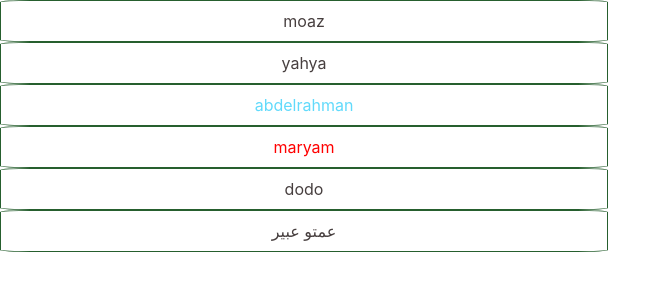
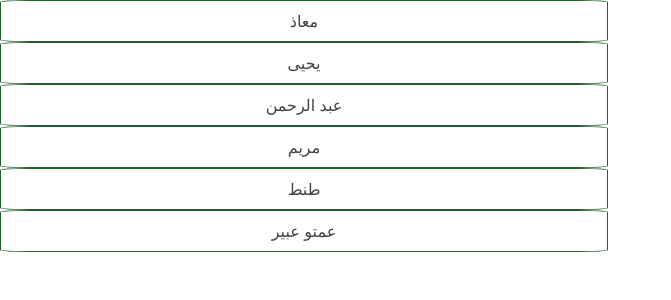
Before and after one commit to Moaaz-l/The-call-to-God-1, a React (Create React App) app: page / in a window 1280 px wide. Shown: the top 300 px of the page, without its empty margins (0-671 px from the left). Built offline with nearby package versions, Linux system fonts and the light colour scheme.

Commit message:
first commit

```diff
--- a/src/App.js
+++ b/src/App.js
@@ -3,7 +3,7 @@
 import Welcome from "./components/welcome";
 
 function App() {
-  const Name = ["moaz", "yahya", "abdelrahman", "maryam", "dodo","عمتو عبير"];
+  const Name = ["معاذ", "يحيى", "عبد الرحمن", "مريم", "طنط","عمتو عبير"];
   return (
     <div className="App">
       {Name.map((item) => (
```
Also changed, not shown: 1 other file (tests, documents, lock files or other folders).
